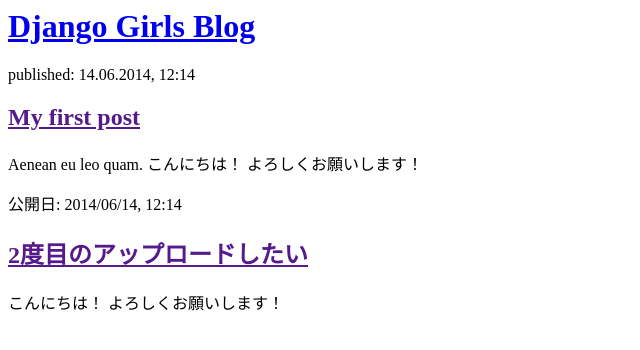
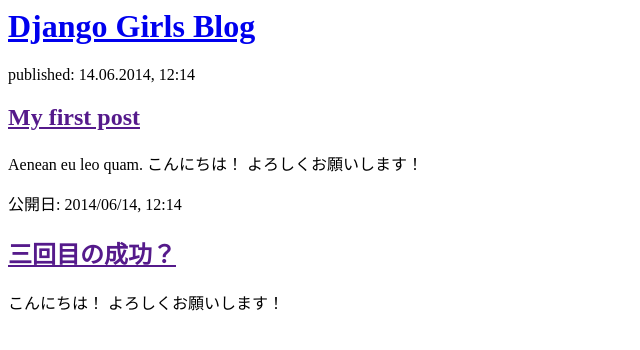
Before and after one commit to FX-monsoon/my-first-blog, a Django app: page / in a window 1280 px wide. Shown: the top 350 px of the page, without its empty margins (0-640 px from the left). Run offline with Django 3.2, Linux system fonts and the light colour scheme.

Commit message:
'変更'

```diff
--- a/blog/templates/blog/post_list.html
+++ b/blog/templates/blog/post_list.html
@@ -15,7 +15,7 @@
 
         <div>
             <p>公開日: 2014/06/14, 12:14</p>
-            <h2><a href="">2度目のアップロードしたい</a></h2>
+            <h2><a href="">三回目の成功？</a></h2>
             <p> こんにちは！ よろしくお願いします！ </p>
         </div>
     </body>
```
